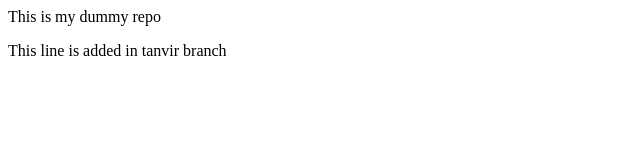
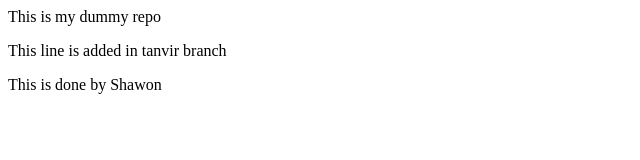
Before and after one commit to MuhammadTanvirHasan98/dummy-repo, a plain HTML site: page index.html in a window 1280 px wide. Shown: the whole page, without its empty margins (0-640 px from the left). Drawn offline with Linux system fonts and the light colour scheme.

Commit message:
Line added in index

```diff
--- a/index.html
+++ b/index.html
@@ -1,2 +1,3 @@
 <p>This is my dummy repo</p>
 <p>This line is added in tanvir branch</p>
+<p>This is done by Shawon</p>
```
